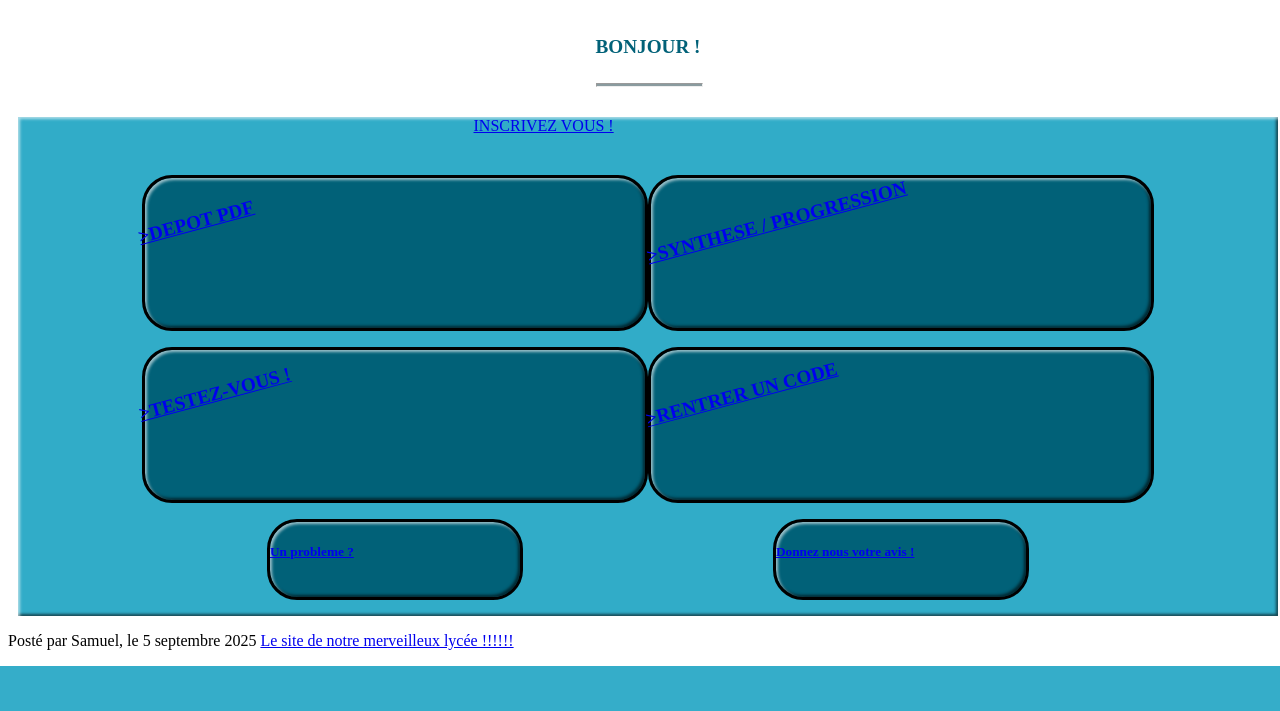
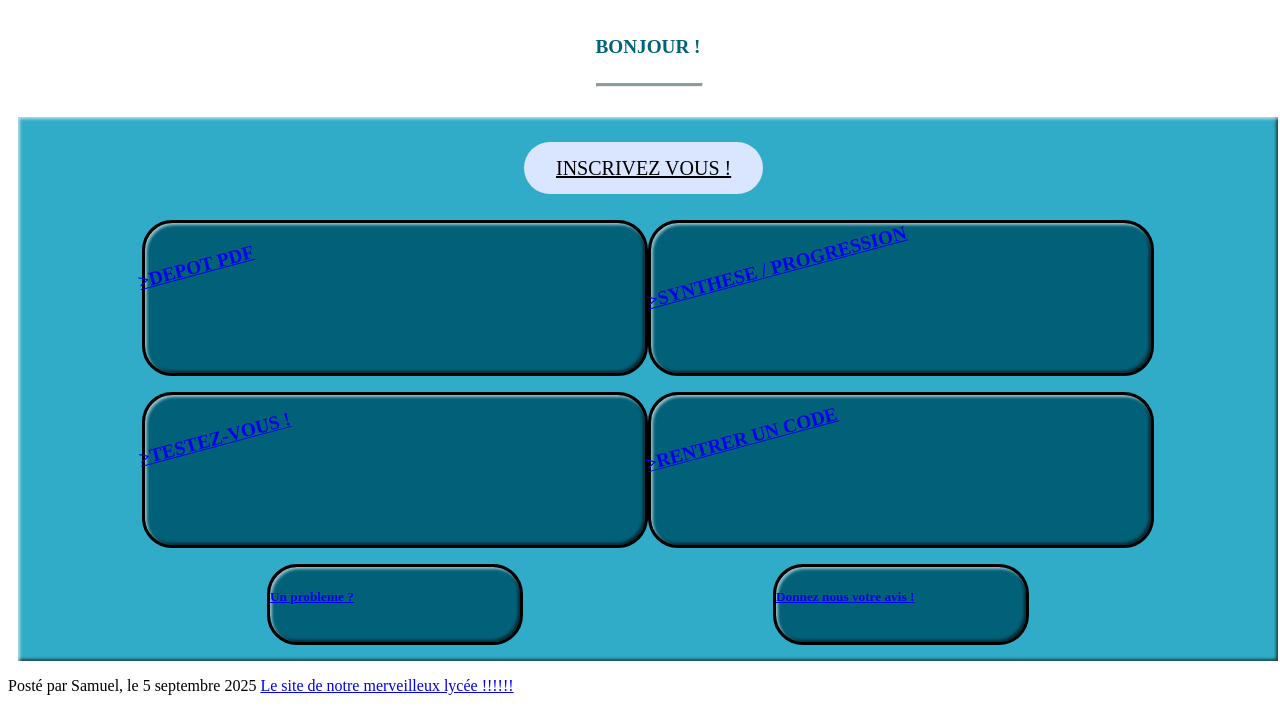
Before and after one commit to VNicolasNSI/sitensi, a PHP site: page / in a window 1280 px wide. Shown: the part 242-953 px from the top of the page. Before the commit the page ends 908 px from the top, so only its background shows below. Run offline with PHP 8.4, Linux system fonts and the light colour scheme.

Commit message:
lvkcjhslk

```diff
--- a/SiteNSISamuel/base.css
+++ b/SiteNSISamuel/base.css
@@ -136,7 +136,7 @@ body {
 	object-fit: fill;
 
 }
-button {
+.button {
     background-color: #dae5ff;
     color: black;
     size: 100px;
@@ -176,6 +176,8 @@ hr {
 }
 .connexion  {
     margin-bottom: 40px;
+	margin-top: 40px;
+	margin-left: 100px;
     width: 80%;
     text-align: center;
     align-items: center;
--- a/SiteNSISamuel/index.html
+++ b/SiteNSISamuel/index.html
@@ -39,7 +39,7 @@
 	<section class="header">
 		<sectionn>
 			<article class="connexion">
-				<a role="button" href="inscription.php">INSCRIVEZ VOUS !</a>
+				<a role="button" href="inscription.php" class="button">INSCRIVEZ VOUS !</a>
 			</article>
 		<section class="base1">
 			<article class="carre">
```
